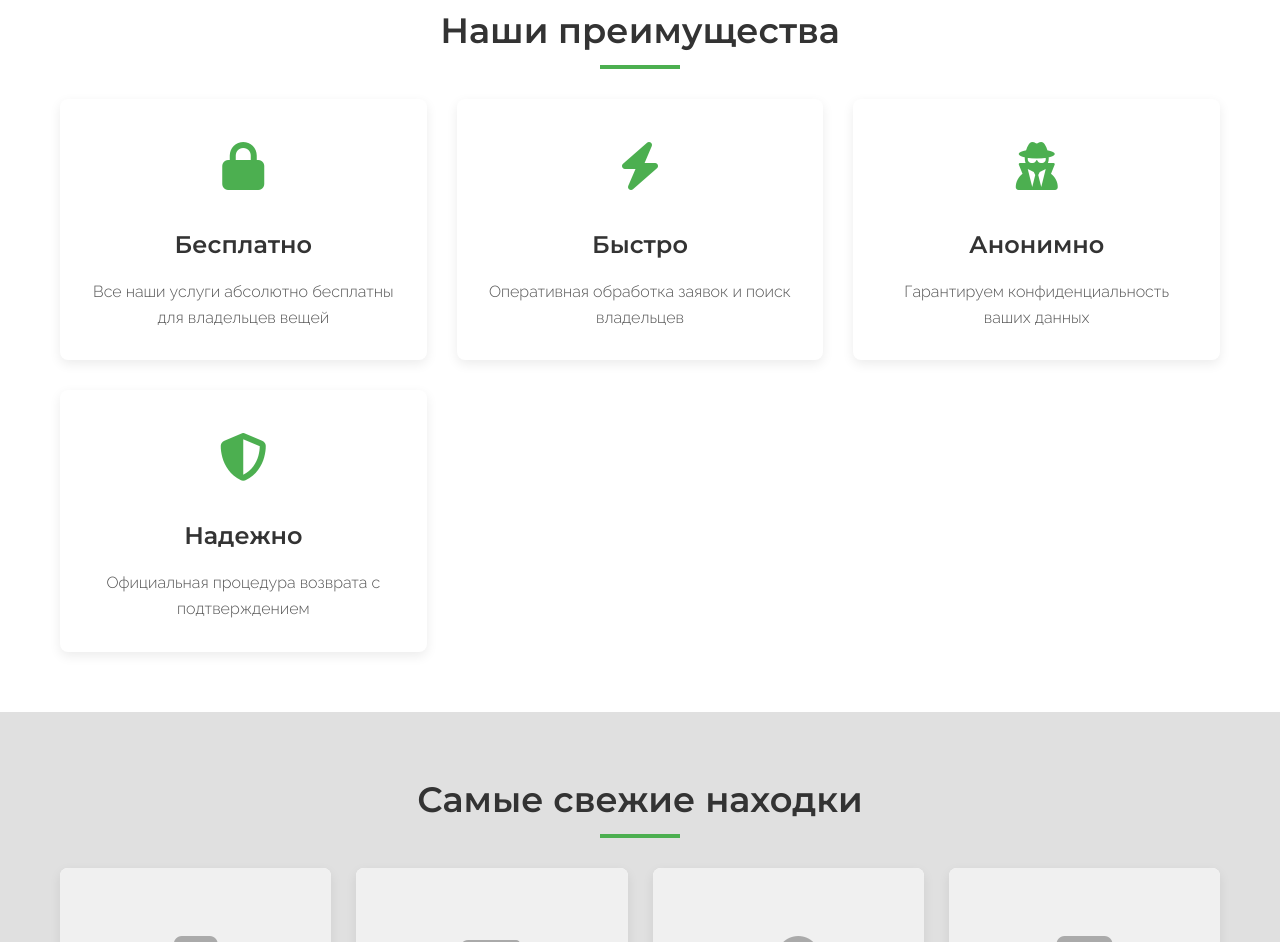
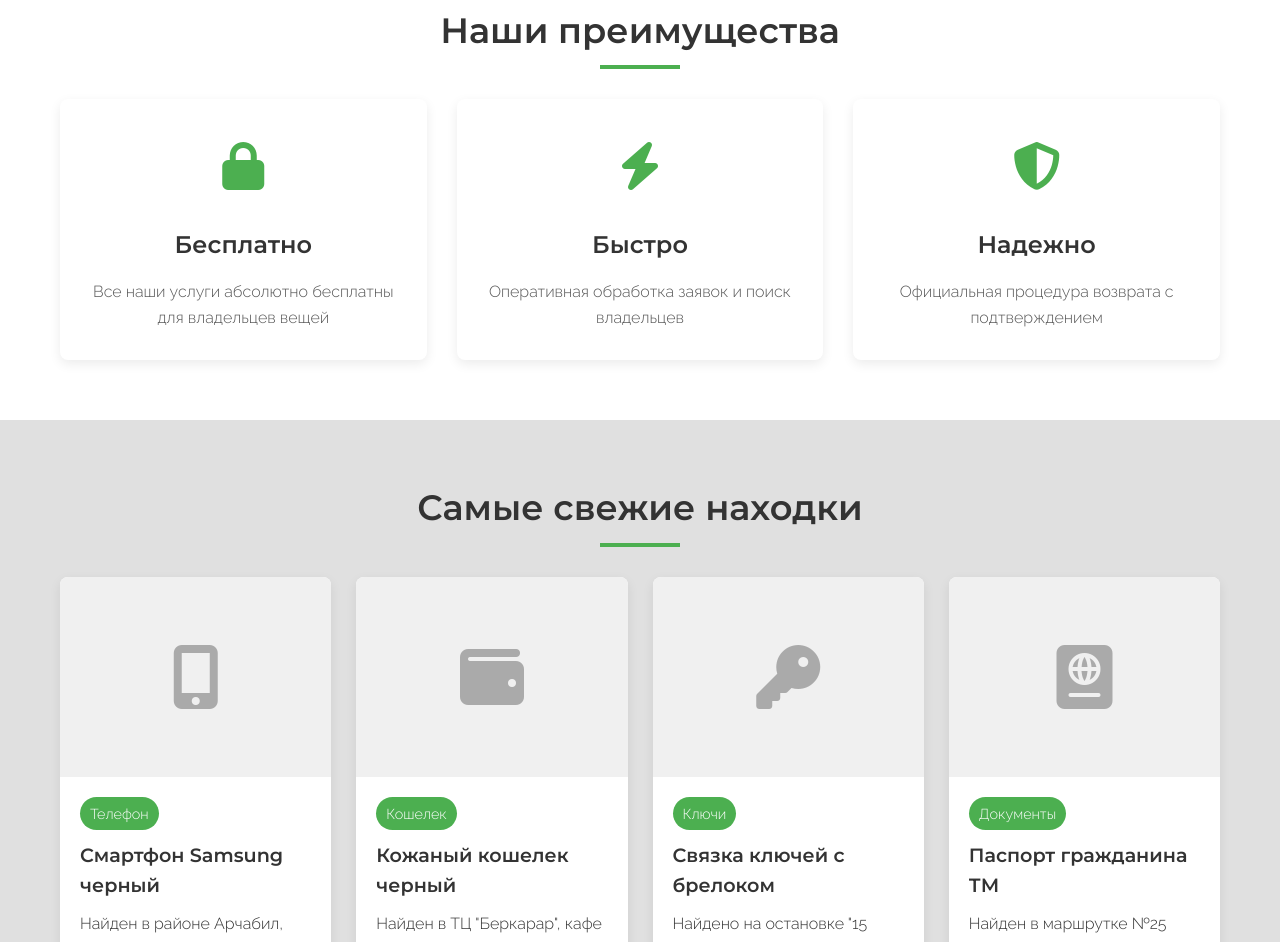
Before and after one commit to ciriusX/TizTapar, a plain HTML site: page index.html in a window 1280 px wide. Shown: the part 1336-2278 px from the top of the page. Drawn offline with Linux system fonts and the light colour scheme.

Commit message:
Update index.html

```diff
--- a/index.html
+++ b/index.html
@@ -829,13 +829,6 @@
                 </div>
                 <div class="benefit-card">
                     <div class="benefit-icon">
-                        <i class="fas fa-user-secret"></i>
-                    </div>
-                    <h3>Анонимно</h3>
-                    <p>Гарантируем конфиденциальность ваших данных</p>
-                </div>
-                <div class="benefit-card">
-                    <div class="benefit-icon">
                         <i class="fas fa-shield-alt"></i>
                     </div>
                     <h3>Надежно</h3>
@@ -1602,4 +1595,5 @@ phoneInputs.forEach(input => {
         <i class="fas fa-arrow-up"></i>
     </button>
 </body>
+
 </html>
```
